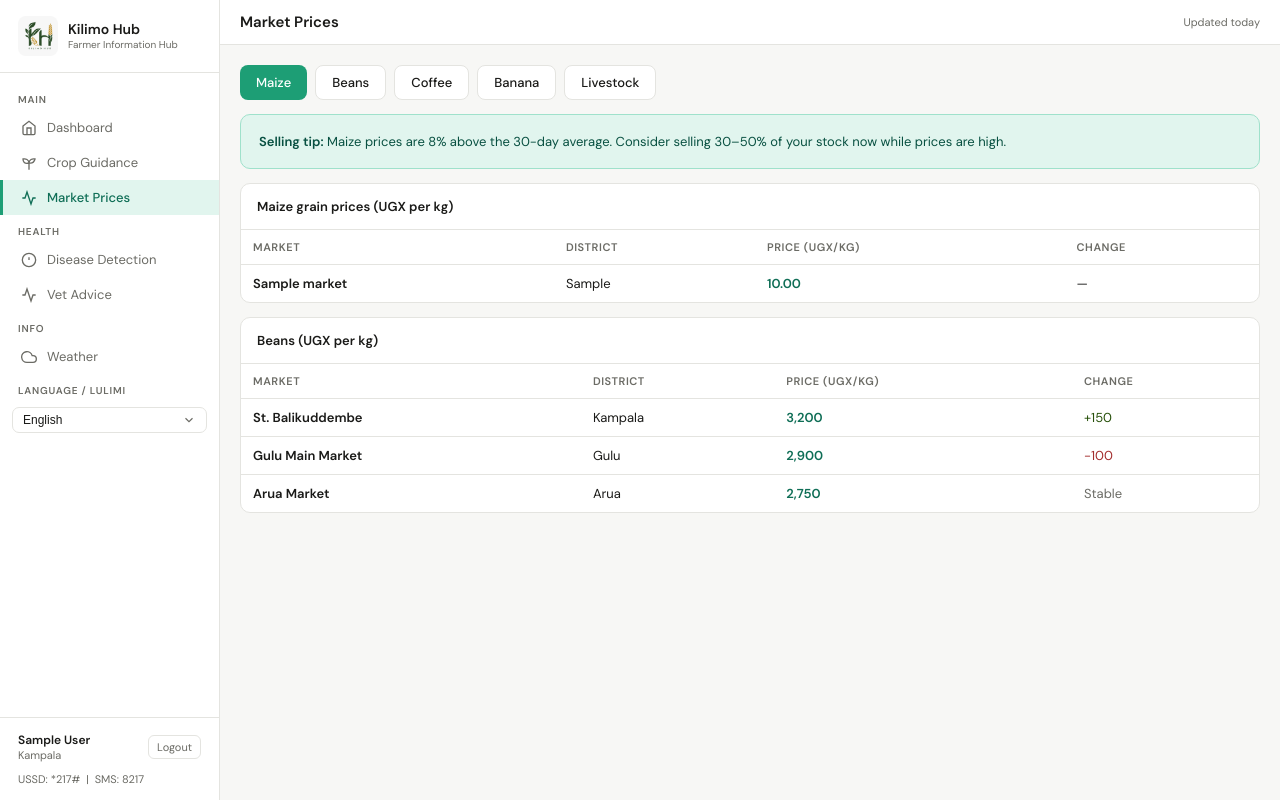
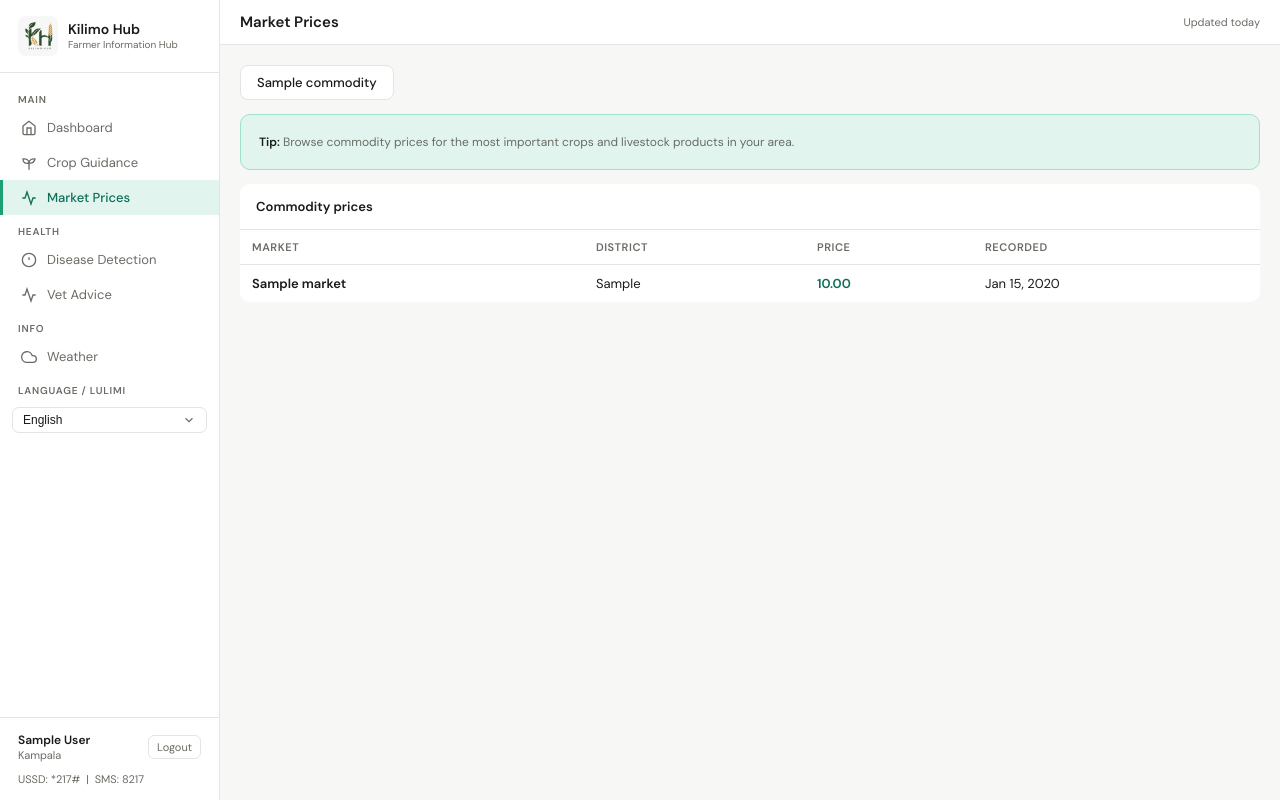
Before and after one commit to KILIMO-HUB-UG/kilimo-hub, a Django app: page /market/ in a window 1280 px wide. Run offline with Django 5.2, Linux system fonts and the light colour scheme; a user stored in the database is signed in; tables that the repository leaves empty hold one stand-in row (values such as "Sample post").

Commit message:
Improve crop guidance and market price UI with detailed crop and commodity-specific views

```diff
--- a/crops/views.py
+++ b/crops/views.py
@@ -1,12 +1,9 @@
-from django.contrib.auth.decorators import login_required
 import json
 from django.shortcuts import render, get_object_or_404
 from django.http import JsonResponse
 from django.views.decorators.http import require_POST
-from django.views.decorators.csrf import csrf_exempt
 from .models import Crop, CropCalendar, FarmerCrop
 
-@login_required
 def crop_list(request):
     crops = Crop.objects.all()
     return render(request, 'crops/list.html', {'crops': crops})
--- a/market/views.py
+++ b/market/views.py
@@ -1,8 +1,7 @@
 from django.shortcuts import render
-from django.contrib.auth.decorators import login_required
 from .models import Market, Commodity, MarketPrice
 
-@login_required
+
 def price_list(request):
     commodity_name = request.GET.get('commodity', 'Maize')
     commodities = Commodity.objects.all()
@@ -16,7 +15,7 @@ def price_list(request):
         'prices': prices, 'commodities': commodities, 'selected_commodity': commodity
     })
 
-@login_required
+
 def market_list(request):
     markets = Market.objects.all()
     return render(request, 'market/markets.html', {'markets': markets})
--- a/templates/base.html
+++ b/templates/base.html
@@ -41,8 +41,9 @@ nav{padding:10px 0;flex:1;overflow-y:auto}
 .sidebar-footer{padding:12px 18px;border-top:1px solid var(--gray-border);font-size:11px;color:var(--text-muted)}
 
 /* ── TOPBAR ── */
-.topbar{background:var(--white);border-bottom:1px solid var(--gray-border);padding:12px 20px;display:flex;align-items:center;justify-content:space-between;position:sticky;top:0;z-index:100;gap:12px}
+.topbar{background:var(--white);border-bottom:1px solid var(--gray-border);padding:12px 20px;display:flex;align-items:center;justify-content:space-between;position:sticky;top:0;z-index:100;gap:12px;flex-wrap:wrap}
 .topbar-title{font-size:15px;font-weight:600;flex:1;min-width:0;white-space:nowrap;overflow:hidden;text-overflow:ellipsis}
+.topbar-meta{font-size:12px;color:var(--text-muted)}
 .hamburger{display:none;background:none;border:none;cursor:pointer;padding:4px;color:var(--text-main);flex-shrink:0}
 .hamburger svg{width:22px;height:22px;display:block}
 .overlay{display:none;position:fixed;inset:0;background:rgba(0,0,0,0.4);z-index:150}
@@ -51,7 +52,9 @@ nav{padding:10px 0;flex:1;overflow-y:auto}
 .content{padding:20px;flex:1}
 
 /* ── CARDS ── */
-.card{background:var(--white);border:1px solid var(--gray-border);border-radius:var(--radius);padding:18px;margin-bottom:14px}
+.card{background:var(--white);border:1px solid var(--gray-border);border-radius:var(--radius);padding:18px;margin-bottom:14px;transition:transform .15s ease,box-shadow .15s ease}
+.card:hover{transform:translateY(-1px);box-shadow:0 12px 22px rgba(0,0,0,0.06)}
+.card a{color:inherit}
 .btn{display:inline-flex;align-items:center;gap:6px;padding:8px 16px;border-radius:8px;font-size:13px;font-weight:500;cursor:pointer;border:none;transition:opacity .15s;font-family:inherit}
 .btn-primary{background:var(--green-mid);color:white}
 .btn-primary:hover{opacity:.9}
@@ -69,9 +72,38 @@ nav{padding:10px 0;flex:1;overflow-y:auto}
 .alert-strip.info{background:var(--blue-light);border-left-color:var(--blue);color:var(--blue)}
 
 /* ── GRIDS ── */
-.grid-2{display:grid;grid-template-columns:1fr 1fr;gap:16px}
-.grid-3{display:grid;grid-template-columns:repeat(3,1fr);gap:14px}
-.grid-4{display:grid;grid-template-columns:repeat(4,1fr);gap:12px}
+.grid-2{display:grid;grid-template-columns:repeat(auto-fit,minmax(280px,1fr));gap:16px}
+.grid-3{display:grid;grid-template-columns:repeat(auto-fit,minmax(220px,1fr));gap:14px}
+.grid-4{display:grid;grid-template-columns:repeat(auto-fit,minmax(180px,1fr));gap:12px}
+
+.page-heading{display:flex;align-items:flex-start;justify-content:space-between;gap:12px;margin-bottom:18px;flex-wrap:wrap}
+.page-heading-title{font-size:20px;font-weight:700;line-height:1.2}
+.page-heading-meta{font-size:13px;color:var(--text-muted);min-width:180px;text-align:right}
+.page-heading-meta strong{color:var(--text-main)}
+
+.card-header{display:flex;align-items:center;justify-content:space-between;gap:12px;margin-bottom:14px}
+.card-header .section-title{margin:0}
+.card-panel{background:var(--white);border:1px solid var(--gray-border);border-radius:var(--radius);padding:18px;margin-bottom:16px}
+.card-panel--highlight{background:#E6F1FB;border-color:#B5D4F4}
+.card-panel--accent{background:#E1F5EE;border-color:#9FE1CB}
+.card-panel--borderless{border:none}
+.card-section{margin-bottom:16px}
+.card-section:last-child{margin-bottom:0}
+
+.btn-block{display:inline-flex;width:100%;justify-content:center}
+.button-row{display:flex;flex-wrap:wrap;gap:10px}
+
+.helper-text{font-size:12px;color:var(--text-muted);line-height:1.5}
+.helper-text strong{color:var(--text-main)}
+
+.text-small{font-size:12px}
+
+.table-wrap{overflow-x:auto;-webkit-overflow-scrolling:touch}
+.table-wrap table{min-width:360px}
+
+.chat-container{display:flex;flex-direction:column;gap:10px;min-height:180px;max-height:380px;overflow-y:auto;padding-right:2px}
+
+.alert-strip{border-radius:12px;padding:14px 16px;margin-bottom:10px;font-size:13px;line-height:1.5;border-left:3px solid transparent}
 
 /* ── STAT CARDS ── */
 .stat-card{background:var(--gray-bg);border-radius:8px;padding:14px}
--- a/templates/market/prices.html
+++ b/templates/market/prices.html
@@ -11,56 +11,46 @@
 </div>
 {% endblock %}
 {% block content %}
-<div style="display:flex;gap:8px;margin-bottom:14px;flex-wrap:wrap">
-  <a href="?commodity=Maize" class="btn {% if not request.GET.commodity or request.GET.commodity == 'Maize' %}btn-primary{% else %}btn-outline{% endif %}" style="width:auto">Maize</a>
-  <a href="?commodity=Beans" class="btn {% if request.GET.commodity == 'Beans' %}btn-primary{% else %}btn-outline{% endif %}" style="width:auto">Beans</a>
-  <a href="?commodity=Coffee" class="btn {% if request.GET.commodity == 'Coffee' %}btn-primary{% else %}btn-outline{% endif %}" style="width:auto">Coffee</a>
-  <a href="?commodity=Banana" class="btn {% if request.GET.commodity == 'Banana' %}btn-primary{% else %}btn-outline{% endif %}" style="width:auto">Banana</a>
-  <a href="?commodity=Livestock" class="btn {% if request.GET.commodity == 'Livestock' %}btn-primary{% else %}btn-outline{% endif %}" style="width:auto">Livestock</a>
+<div class="button-row" style="display:flex;gap:8px;margin-bottom:14px;flex-wrap:wrap">
+  {% for commodity in commodities %}
+    <a href="?commodity={{ commodity.name|urlencode }}" class="btn {% if selected_commodity and selected_commodity.name == commodity.name %}btn-primary{% elif not selected_commodity and commodity.name == 'Maize' %}btn-primary{% else %}btn-outline{% endif %}">{{ commodity.name }}</a>
+  {% endfor %}
 </div>
 
-<div class="card" style="background:#E1F5EE;border-color:#9FE1CB;margin-bottom:14px">
-  <div style="font-size:13px;color:#085041"><strong>Selling tip:</strong> Maize prices are 8% above the 30-day average. Consider selling 30–50% of your stock now while prices are high.</div>
+<div class="card card-panel--accent">
+  <div class="helper-text">
+    {% if selected_commodity %}
+      <strong>Tip:</strong> Keep an eye on {{ selected_commodity.name }} prices in your local markets. Compare at least two nearby markets before selling.
+    {% else %}
+      <strong>Tip:</strong> Browse commodity prices for the most important crops and livestock products in your area.
+    {% endif %}
+  </div>
 </div>
 
-<div class="card" style="padding:0;overflow:hidden">
+<div class="card card-panel--borderless" style="padding:0;overflow:hidden">
   <div style="padding:14px 16px;border-bottom:1px solid var(--gray-border)">
-    <div class="section-title" style="margin:0">Maize grain prices (UGX per kg)</div>
+    <div class="section-title" style="margin:0">{% if selected_commodity %}{{ selected_commodity.name }}{% else %}Commodity{% endif %} prices{% if selected_commodity %} (UGX {{ selected_commodity.get_unit_display }}){% endif %}</div>
   </div>
   <div class="table-wrap">
     <table>
-      <thead><tr><th>Market</th><th>District</th><th>Price (UGX/kg)</th><th>Change</th></tr></thead>
+      <thead><tr><th>Market</th><th>District</th><th>Price{% if selected_commodity %} ({{ selected_commodity.get_unit_display }}){% endif %}</th><th>Recorded</th></tr></thead>
       <tbody>
         {% if prices %}
           {% for p in prices %}
-          <tr><td><strong>{{ p.market.name }}</strong></td><td>{{ p.market.district }}</td><td style="font-weight:600;color:var(--green-dark)">{{ p.price_ugx }}</td><td>—</td></tr>
+          <tr><td><strong>{{ p.market.name }}</strong></td><td>{{ p.market.district }}</td><td style="font-weight:600;color:var(--green-dark)">{{ p.price_ugx }}</td><td>{{ p.recorded_at|date:'M d, Y' }}</td></tr>
           {% endfor %}
         {% else %}
-          <tr><td><strong>St. Balikuddembe (Owino)</strong></td><td>Kampala</td><td style="font-weight:600;color:var(--green-dark)">1,450</td><td><span class="up">+50</span></td></tr>
-          <tr><td><strong>Nakasero Market</strong></td><td>Kampala</td><td style="font-weight:600;color:var(--green-dark)">1,380</td><td><span class="up">+20</span></td></tr>
-          <tr><td><strong>Kasubi Market</strong></td><td>Kampala</td><td style="font-weight:600;color:var(--green-dark)">1,300</td><td><span class="down">-30</span></td></tr>
-          <tr><td><strong>Gulu Main Market</strong></td><td>Gulu</td><td style="font-weight:600;color:var(--green-dark)">1,180</td><td style="color:var(--text-muted)">Stable</td></tr>
-          <tr><td><strong>Arua Market</strong></td><td>Arua</td><td style="font-weight:600;color:var(--green-dark)">1,200</td><td style="color:var(--text-muted)">Stable</td></tr>
-          <tr><td><strong>Mbarara Market</strong></td><td>Mbarara</td><td style="font-weight:600;color:var(--green-dark)">1,250</td><td><span class="up">+30</span></td></tr>
+          <tr><td colspan="4" style="color:var(--text-muted);text-align:center;">No price records found for this commodity yet.</td></tr>
         {% endif %}
       </tbody>
     </table>
   </div>
 </div>
 
-<div class="card" style="padding:0;overflow:hidden;margin-top:4px">
-  <div style="padding:14px 16px;border-bottom:1px solid var(--gray-border)">
-    <div class="section-title" style="margin:0">Beans (UGX per kg)</div>
-  </div>
-  <div class="table-wrap">
-    <table>
-      <thead><tr><th>Market</th><th>District</th><th>Price (UGX/kg)</th><th>Change</th></tr></thead>
-      <tbody>
-        <tr><td><strong>St. Balikuddembe</strong></td><td>Kampala</td><td style="font-weight:600;color:var(--green-dark)">3,200</td><td><span class="up">+150</span></td></tr>
-        <tr><td><strong>Gulu Main Market</strong></td><td>Gulu</td><td style="font-weight:600;color:var(--green-dark)">2,900</td><td><span class="down">-100</span></td></tr>
-        <tr><td><strong>Arua Market</strong></td><td>Arua</td><td style="font-weight:600;color:var(--green-dark)">2,750</td><td style="color:var(--text-muted)">Stable</td></tr>
-      </tbody>
-    </table>
-  </div>
+{% if selected_commodity %}
+<div class="card card-panel" style="margin-top:12px">
+  <div class="section-title" style="margin:0">About {{ selected_commodity.name }}</div>
+  <div class="helper-text">Local name: {{ selected_commodity.local_name|default:'Not available' }}. Unit: {{ selected_commodity.get_unit_display }}.</div>
 </div>
+{% endif %}
 {% endblock %}
```
Also changed, not shown: templates/core/dashboard.html (+15 -15 lines), templates/crops/detail.html (added, +116 -0 lines), templates/crops/list.html (+14 -12 lines), templates/disease/list.html (+15 -15 lines), templates/disease/report.html (+10 -12 lines), templates/disease/result.html (+5 -5 lines), templates/weather/home.html (+6 -6 lines).
